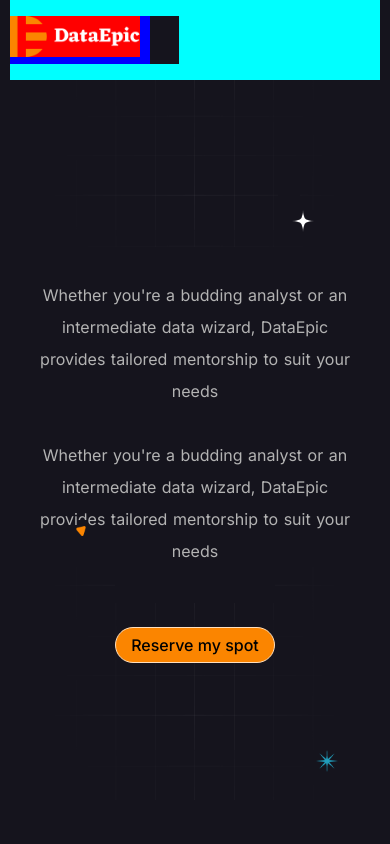
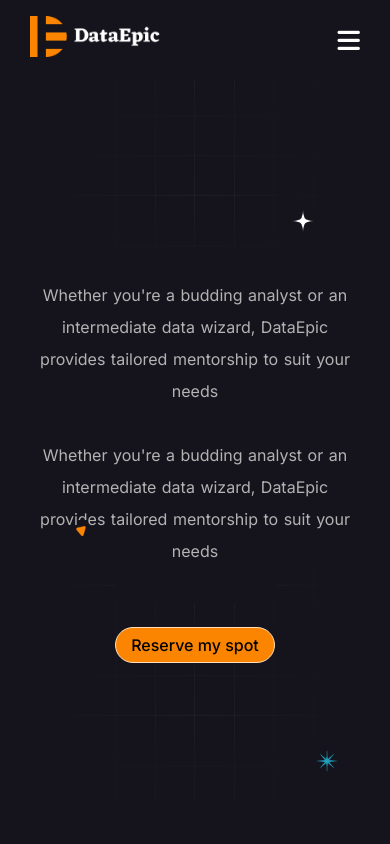
Before and after one commit to TheSaviourEking/dataepic_website, a React (Create React App) app: page / in a window 390 px wide. Shown: the top 844 px of the page. Built offline with nearby package versions, Linux system fonts and the light colour scheme; the HTML template or start-up script is replaced by a standard one; a web font is replaced by a local one.

Commit message:
made final changes to navbar

```diff
--- a/src/components/Navbar.js
+++ b/src/components/Navbar.js
@@ -12,16 +12,13 @@ const Navbar = () => {
   return (
     <nav className="navbar">
       <div className="navbar-container">
-        <div className="navbar_line">
         <Link to="/" className="navbar-logo" onClick={closeMobileMenu}>
           <img src={logo} alt="Logo" className="logo" />
         </Link>
         <div className="menu-icon" onClick={handleClick}>
           <i className={click ? "fas fa-times" : "fas fa-bars"} />
         </div>
-
       </div>
-
       <ul className={click ? "nav-menu active" : "nav-menu"}>
         <li className="nav-item">
           <ScrollLink
@@ -60,7 +57,6 @@ const Navbar = () => {
           </ScrollLink>
         </li>
       </ul>
-      </div>
     </nav>
   );
 };
--- a/src/styles/Navbar.css
+++ b/src/styles/Navbar.css
@@ -9,43 +9,27 @@
   position: fixed;
   z-index: 5;
   background: rgba(21, 20, 29, 1);
-
-  /* background: linear-gradient(
-    90deg,
-    rgb(21, 20, 29, 1) 0%,
-    rgba(21, 20, 29, 1) 100%
-  ); */
-  /* width: 100%;
-  height: 80px;
-  display: flex;
-  justify-content: center;
-  align-items: center;
-  font-size: 1.2rem;
-  position: fixed;
-  z-index: 5; */
 }
 
 .navbar-container {
   display: flex;
-  justify-content: space-between;
+  justify-content: space-between; /* Ensure space between logo and icon */
   align-items: center;
   height: 80px;
   width: 100%;
-  padding: 0 40px;
-
+  padding: 0 20px;
 }
 
-.nav-ses-container {
-  background: rgba(21, 20, 29, 1);
-}
 .navbar-logo {
   color: #fff;
-  width: 140px;
-  margin-right: 29px;
   cursor: pointer;
   text-decoration: none;
   font-size: 28px;
   z-index: 5;
+}
+
+.navbar-logo img {
+  width: 130px;
 }
 
 .nav-menu {
@@ -56,16 +40,6 @@
   justify-content: flex-end;
 }
 
-.logo{
-
-  color: #fff;
-  width: 130px;
-  margin-right: 29px;
-  cursor: pointer;
-  text-decoration: none;
-  font-size: 28px;
-  /* z-index: 5; */
-}
 .nav-item {
   display: flex;
   align-items: center;
@@ -73,12 +47,13 @@
   justify-self: flex-end;
 }
 
-.navbar_line{
+.navbar_line {
   height: auto;
   display: flex;
   align-items: center;
   justify-content: center;
 }
+
 .nav-links {
   color: #fff;
   text-decoration: none;
@@ -89,6 +64,7 @@
   margin-right: 0;
   margin-left: auto;
 }
+
 .nav-links:hover {
   border-bottom: 4px solid #fff;
   transition: all 0.2s ease-out;
@@ -96,17 +72,16 @@
 }
 
 .nav-links.nav-links-last {
-  /* margin-left: 12px; */
   margin-right: -16px;
   padding-right: 0;
   padding-left: 16px;
-  /* color: #d8965f; */
   text-align: end;
 }
 
 .nav-menu li {
   padding: 1rem;
 }
+
 .hamburger {
   display: none;
   padding: 1rem;
@@ -115,19 +90,14 @@
 .mobile-menu {
   display: none;
 }
+
 .fa-bars {
   color: #fff;
-}
-
-.nav-links-mobile {
-  display: none;
 }
 
 .menu-icon {
   display: none;
 }
-
-
 
 @media screen and (max-width: 767.98px) {
   .navbar {
@@ -140,16 +110,12 @@
   }
 
   .navbar-container {
-    padding: 0;
-    background-color: aqua;
+    padding: 0 20px;
     display: flex;
-    margin: 0;
     justify-content: space-between;
+    width: 100%;
   }
 
-  .navbar-logo {
-    background-color: blue;
-  }
 
   .navbar-logo img {
     justify-content: center;
@@ -157,45 +123,50 @@
     margin: 0;
     height: auto;
     top: 0;
-    background-color: red;
   }
 
   .nav-menu {
-    display: none;
+    display: flex;
+    flex-direction: column;
     justify-content: center;
+    align-items: center;
+    position: fixed;
+    top: 80px;
+    left: -100%;
     width: 100%;
+    height: calc(100vh - 80px);
+    background: rgba(21, 20, 29, 1);
+    transition: all 0.5s ease;
+    z-index: 1;
+    font-size: 14px;
   }
 
-  /* .menu-icon {
+  .nav-menu.active {
+    left: 0;
+  }
+
+  .menu-icon {
     display: block;
-    position: relative;
-    top: 0;
-    right: 0;
-    transform: translate(-100%, 60%);
     font-size: 1.6rem;
     cursor: pointer;
-        background-color: yellow;
-  } */
-
-  .nav-menu .active {
-    display: grid;
-    gap: 20px;
-  }
-  .navbar-container ul{
-    /* padding: 30%; */
-    background-color: rgb(245, 148, 21);
   }
 
   .nav-links {
     text-align: center;
+    padding: 1rem;
+    width: 100%;
   }
 
   .nav-item {
-    margin-top: 80px;
     width: 100%;
-    padding: 0;
   }
 
+  .nav-links.nav-links-last {
+    margin-right: 0;
+    padding-right: 0;
+    padding-left: 16px;
+    text-align: center;
+  }
 
   .logo {
     margin: 0;
@@ -205,24 +176,4 @@
     color: #fff;
     font-size: 2rem;
   }
-
-  /* .nav-links-mobile {
-    display: block;
-    text-align: center;
-    margin: 2rem auto;
-    border-radius: 4px;
-    width: 80%;
-    text-decoration: none;
-    font-size: 1.5rem;
-    background-color: transparent;
-    color: #fff;
-    padding: 14px 20px;
-    border: 1px solid #fff;
-    transition: all 0.3s ease-out;
-  } */
-
-  /* .nav-links-mobile:hover {
-    background: #fff;
-    transition: 250ms;
-  } */
 }
```
Also changed, not shown: 1 other file (tests, documents, lock files or other folders). Lines whose indentation alone changed are shown as unchanged.
